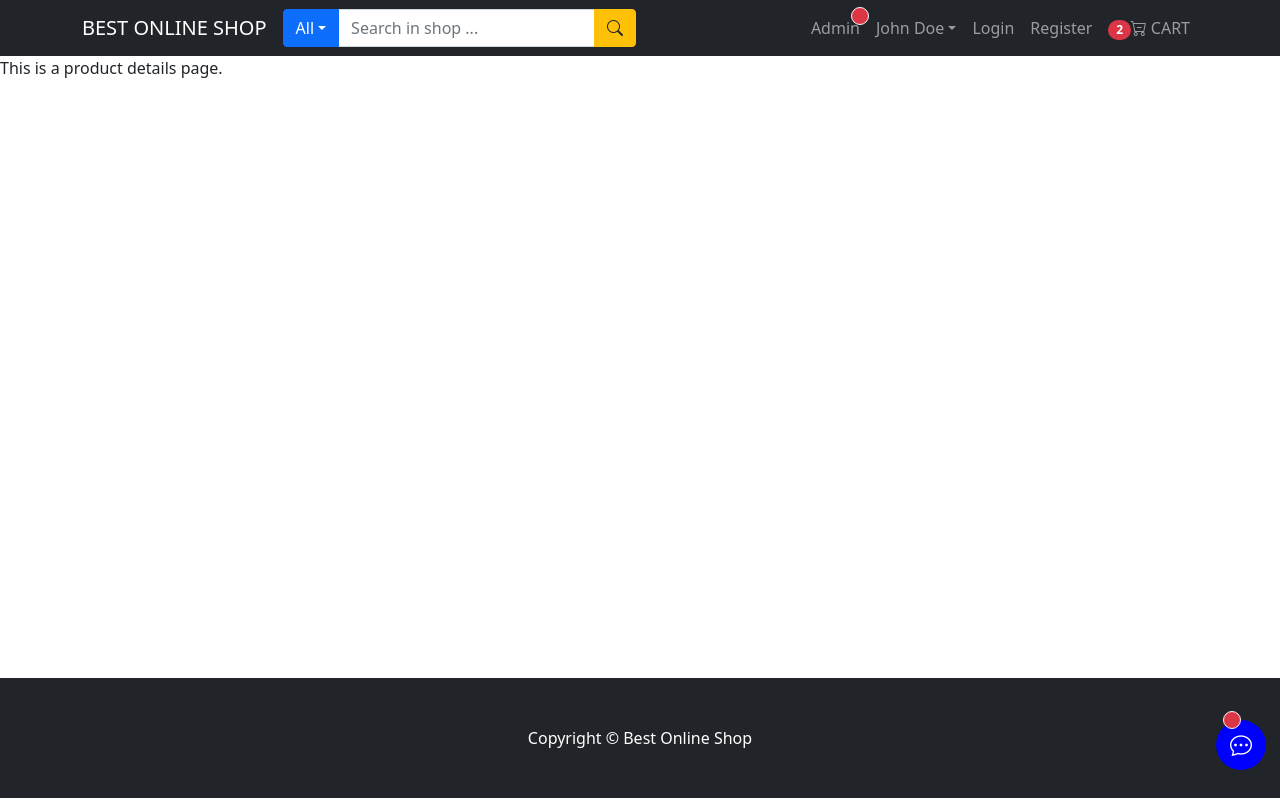
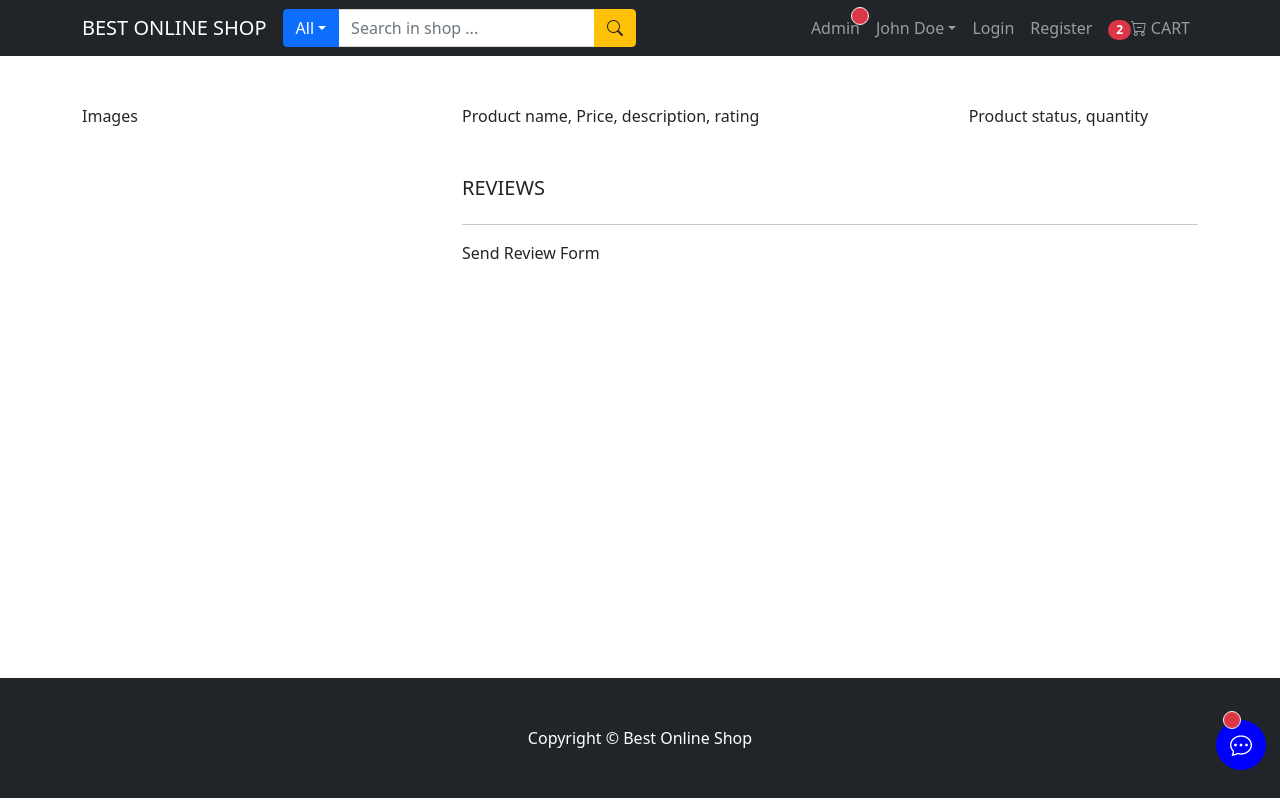
Before and after one commit to AmitDobal/eCommerceMERN, a React (Create React App) app in the folder frontend/: page /product-details in a window 1280 px wide. Built offline with nearby package versions, Linux system fonts and the light colour scheme.

Commit message:
modified Product Details Page

```diff
--- a/frontend/src/components/CategoryCardComponent.js
+++ b/frontend/src/components/CategoryCardComponent.js
@@ -14,7 +14,7 @@
   ];
   return (
     <Card>
-      <Card.Img crossorigin="anonymous" variant="top" src={images[idx]} />
+      <Card.Img crossOrigin="anonymous" variant="top" src={images[idx]} />
       <Card.Body>
         <Card.Title>{category}</Card.Title>
         <Card.Text>
--- a/frontend/src/components/ProductCarouselComponent.js
+++ b/frontend/src/components/ProductCarouselComponent.js
@@ -9,7 +9,7 @@
     <Carousel>
       <Carousel.Item>
         <img
-          crossorigin="anonymous"
+          crossOrigin="anonymous"
           className="d-block w-100"
           style={{ height: "300px", objectFit: "cover" }}
           src="/images/carousel/carousel-1.png"
--- a/frontend/src/pages/ProductDetailsPage.js
+++ b/frontend/src/pages/ProductDetailsPage.js
@@ -1,9 +1,30 @@
-import { useParams } from "react-router-dom";
+import { Col, Container, Row } from "react-bootstrap";
 
 const ProductDetailsPage = () => {
-  const { id } = useParams();
-  console.log(id);
-  return <p>This is a product details page.</p>;
+  return (
+    <Container  >
+      <Row className="mt-5">
+        <Col md={4} >
+          Images
+        </Col>
+        <Col md={8}>
+          <Row>
+            <Col md={8} >
+              Product name, Price, description, rating
+            </Col>
+            <Col md={4} >
+              Product status, quantity
+            </Col>
+          </Row>
+          <Row className="mt-5">
+            <h5>REVIEWS</h5>
+          </Row>
+          <hr />
+          Send Review Form
+        </Col>
+      </Row>
+    </Container>
+  );
 };
 
 export default ProductDetailsPage;
```
